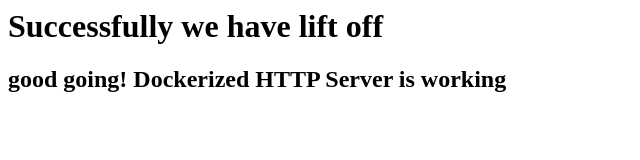
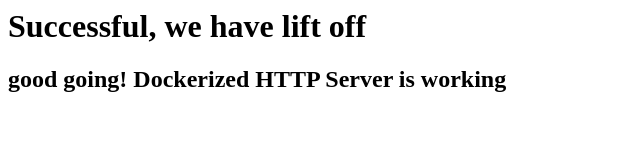
Before and after one commit to bmatos/Web_sever, a plain HTML site: page index.html in a window 1280 px wide. Shown: the whole page, without its empty margins (0-640 px from the left). Drawn offline with Linux system fonts and the light colour scheme.

Commit message:
changing yml

```diff
--- a/index.html
+++ b/index.html
@@ -3,7 +3,7 @@
         <title>Docker Image creation for server written in Python!</title>
         </head>
         <body>
-            <h1>Successfully we have lift off</h1>
+            <h1>Successful, we have lift off</h1>
             <h2>good going! Dockerized HTTP Server is working</h2>
         </body>
 <html>
```
